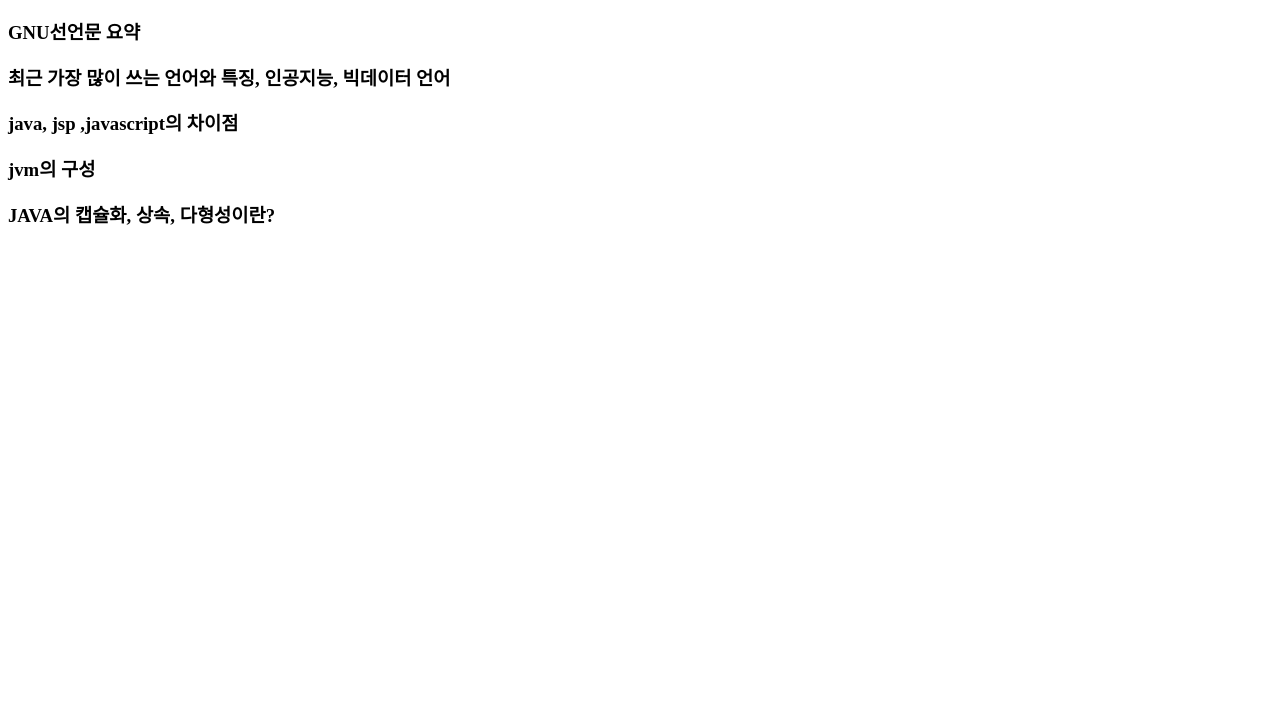
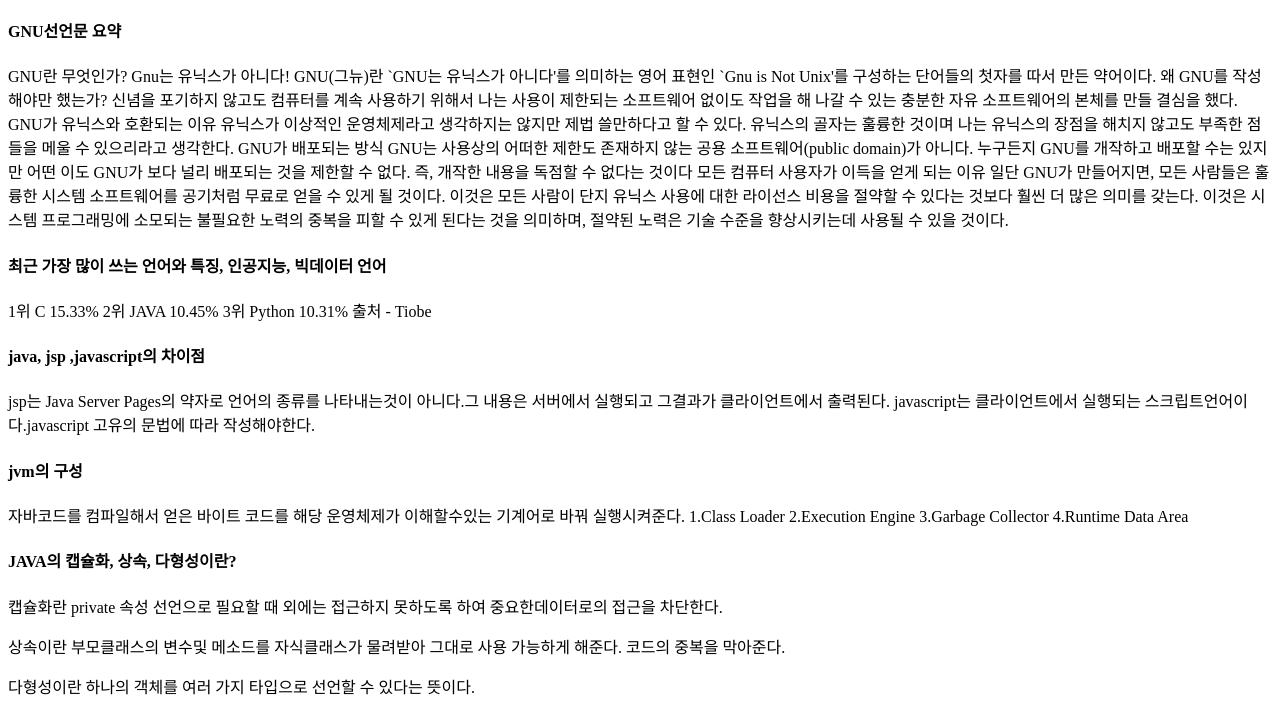
Before and after one commit to HyeonyPot/EDU-HTML, a plain HTML site: page 1.html in a window 1280 px wide. Shown: the part 118-832 px from the top of the page. Before the commit the page ends 800 px from the top, so only its background shows below. Drawn offline with Linux system fonts and the light colour scheme.

Commit message:
Update 1.html

```diff
--- a/1.html
+++ b/1.html
@@ -9,20 +9,48 @@
 
   <h2>3월12일(금) 과제</h2>
 
-      <h3>GNU선언문 요약</h3>
-          <p>     </p>
+      <h4>GNU선언문 요약</h4>
+          <p>
+            GNU란 무엇인가? Gnu는 유닉스가 아니다!
+GNU(그뉴)란 `GNU는 유닉스가 아니다'를 의미하는 영어 표현인 `Gnu is Not Unix'를 구성하는 단어들의 첫자를 따서 만든 약어이다.
+            왜 GNU를 작성해야만 했는가?
+            신념을 포기하지 않고도 컴퓨터를 계속 사용하기 위해서 나는 사용이 제한되는 소프트웨어 없이도 작업을 해 나갈 수 있는 충분한 자유 소프트웨어의 본체를 만들 결심을 했다.
+            GNU가 유닉스와 호환되는 이유
+유닉스가 이상적인 운영체제라고 생각하지는 않지만 제법 쓸만하다고 할 수 있다. 유닉스의 골자는 훌륭한 것이며 나는 유닉스의 장점을 해치지 않고도 부족한 점들을 메울 수 있으리라고 생각한다.
+            GNU가 배포되는 방식
+GNU는 사용상의 어떠한 제한도 존재하지 않는 공용 소프트웨어(public domain)가 아니다. 누구든지 GNU를 개작하고 배포할 수는 있지만 어떤 이도 GNU가 보다 널리 배포되는 것을 제한할 수 없다. 즉, 개작한 내용을 독점할 수 없다는 것이다
 
-      <h3>최근 가장 많이 쓰는 언어와 특징, 인공지능, 빅데이터 언어</h3>
-          <p>     </p>
+            모든 컴퓨터 사용자가 이득을 얻게 되는 이유
+일단 GNU가 만들어지면, 모든 사람들은 훌륭한 시스템 소프트웨어를 공기처럼 무료로 얻을 수 있게 될 것이다.
 
-      <h3>java, jsp ,javascript의 차이점</h3>
-          <p>     </p>
+이것은 모든 사람이 단지 유닉스 사용에 대한 라이선스 비용을 절약할 수 있다는 것보다 훨씬 더 많은 의미를 갖는다. 이것은 시스템 프로그래밍에 소모되는 불필요한 노력의 중복을 피할 수 있게 된다는 것을 의미하며, 절약된 노력은 기술 수준을 향상시키는데 사용될 수 있을 것이다.
+  </p>
 
-      <h3>jvm의 구성</h3>
-          <p>     </p>
+      <h4>최근 가장 많이 쓰는 언어와 특징, 인공지능, 빅데이터 언어</h4>
+          <p> 1위 C      15.33%
+              2위 JAVA   10.45%
+              3위 Python 10.31%
+            출처 - Tiobe
+            </p>
 
-      <h3>JAVA의 캡슐화, 상속, 다형성이란?</h3>
-          <p>     </p>
+      <h4>java, jsp ,javascript의 차이점</h4>
+          <p> jsp는 Java Server Pages의 약자로 언어의 종류를 나타내는것이 아니다.그 내용은 서버에서 실행되고 그결과가 클라이언트에서 출력된다.
+              javascript는 클라이언트에서 실행되는 스크립트언어이다.javascript 고유의 문법에 따라 작성해야한다.
+
+  </p>
+
+      <h4>jvm의 구성</h4>
+          <p>  자바코드를 컴파일해서 얻은 바이트 코드를 해당 운영체제가 이해할수있는 기계어로 바꿔 실행시켜준다.
+               1.Class Loader
+               2.Execution Engine
+               3.Garbage Collector
+               4.Runtime Data Area
+              </p>
+
+      <h4>JAVA의 캡슐화, 상속, 다형성이란?</h4>
+          <p> 캡슐화란 private 속성 선언으로 필요할 때 외에는 접근하지 못하도록 하여 중요한데이터로의 접근을 차단한다.</p>
+          <p> 상속이란 부모클래스의 변수및 메소드를 자식클래스가 물려받아 그대로 사용 가능하게 해준다. 코드의 중복을 막아준다.</p>
+          <p> 다형성이란 하나의 객체를 여러 가지 타입으로 선언할 수 있다는 뜻이다.</p>
 
 
 </body>
```
